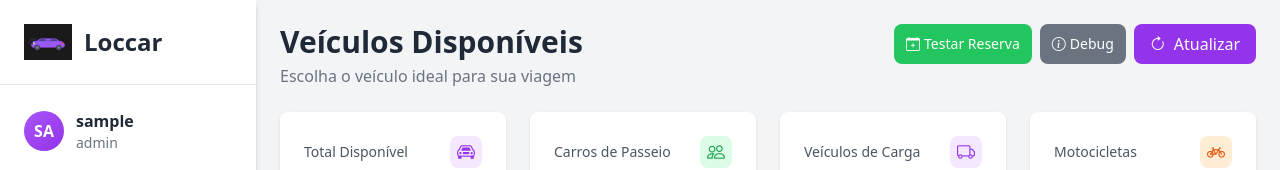
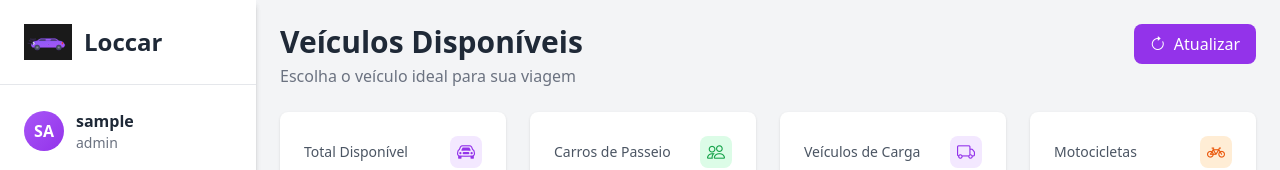
Before and after one commit to Loccar-Locadora/Loccar-Web, an Angular app in the folder loccar-web/: page /veiculos-disponiveis in a window 1280 px wide. Shown: the top 170 px of the page. Built offline with nearby package versions, Linux system fonts and the light colour scheme; no server answers; sample sign-in values are in the browser's storage.

Commit message:
chore: Ajustes minhas reservas

```diff
--- a/loccar-web/src/app/features/veiculos-disponiveis/veiculos-disponiveis.component.html
+++ b/loccar-web/src/app/features/veiculos-disponiveis/veiculos-disponiveis.component.html
@@ -14,18 +14,6 @@
 
       <!-- Botões de Ação -->
       <div class="flex space-x-2">
-        <button
-          (click)="testarReserva()"
-          class="bg-green-500 hover:bg-green-600 text-white font-medium py-2 px-3 rounded-lg flex items-center space-x-1 transition text-sm">
-          <i class="bi bi-calendar-plus"></i>
-          <span>Testar Reserva</span>
-        </button>
-        <button
-          (click)="mostrarInfoDebug()"
-          class="bg-gray-500 hover:bg-gray-600 text-white font-medium py-2 px-3 rounded-lg flex items-center space-x-1 transition text-sm">
-          <i class="bi bi-info-circle"></i>
-          <span>Debug</span>
-        </button>
         <button
           (click)="recarregar()"
           [disabled]="loading"
```
